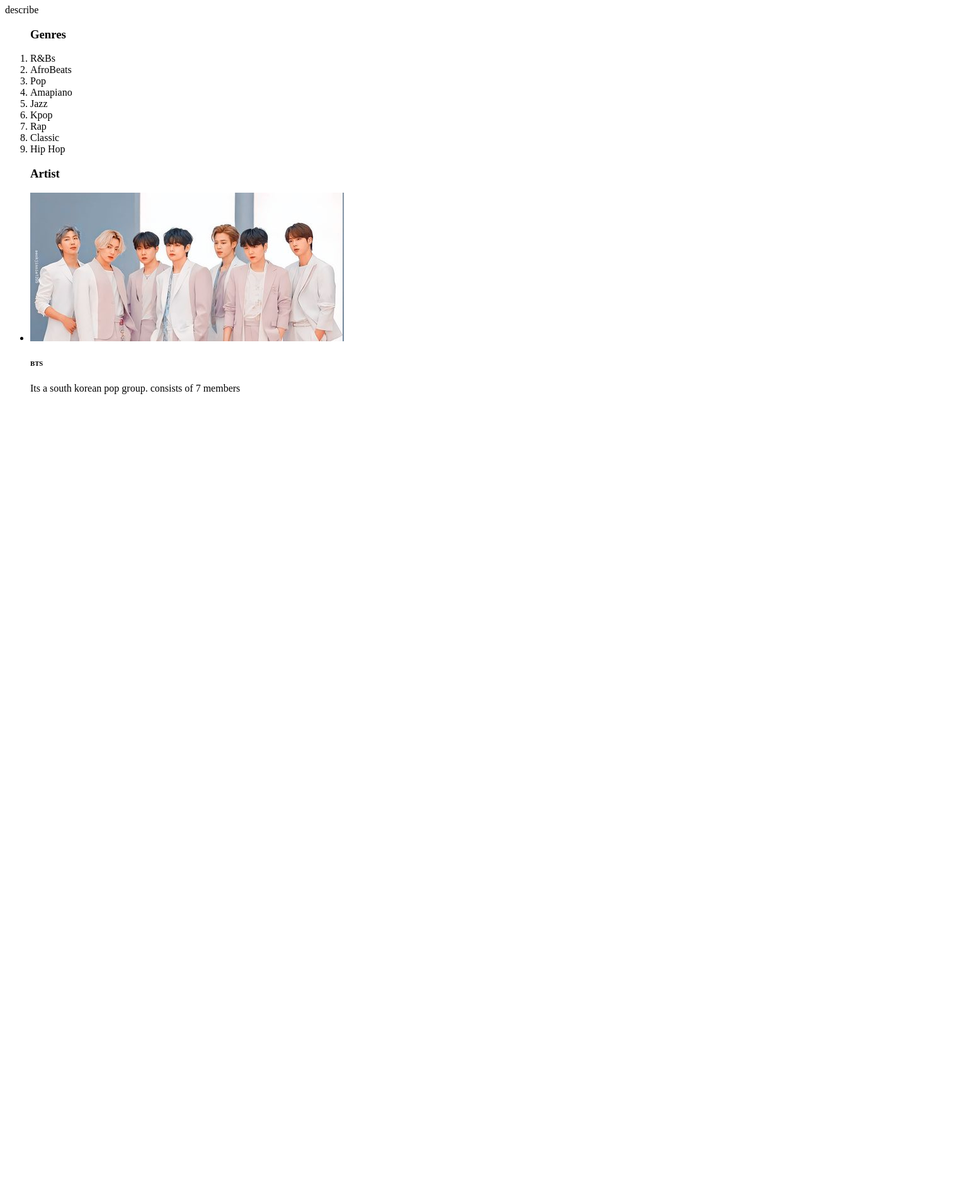
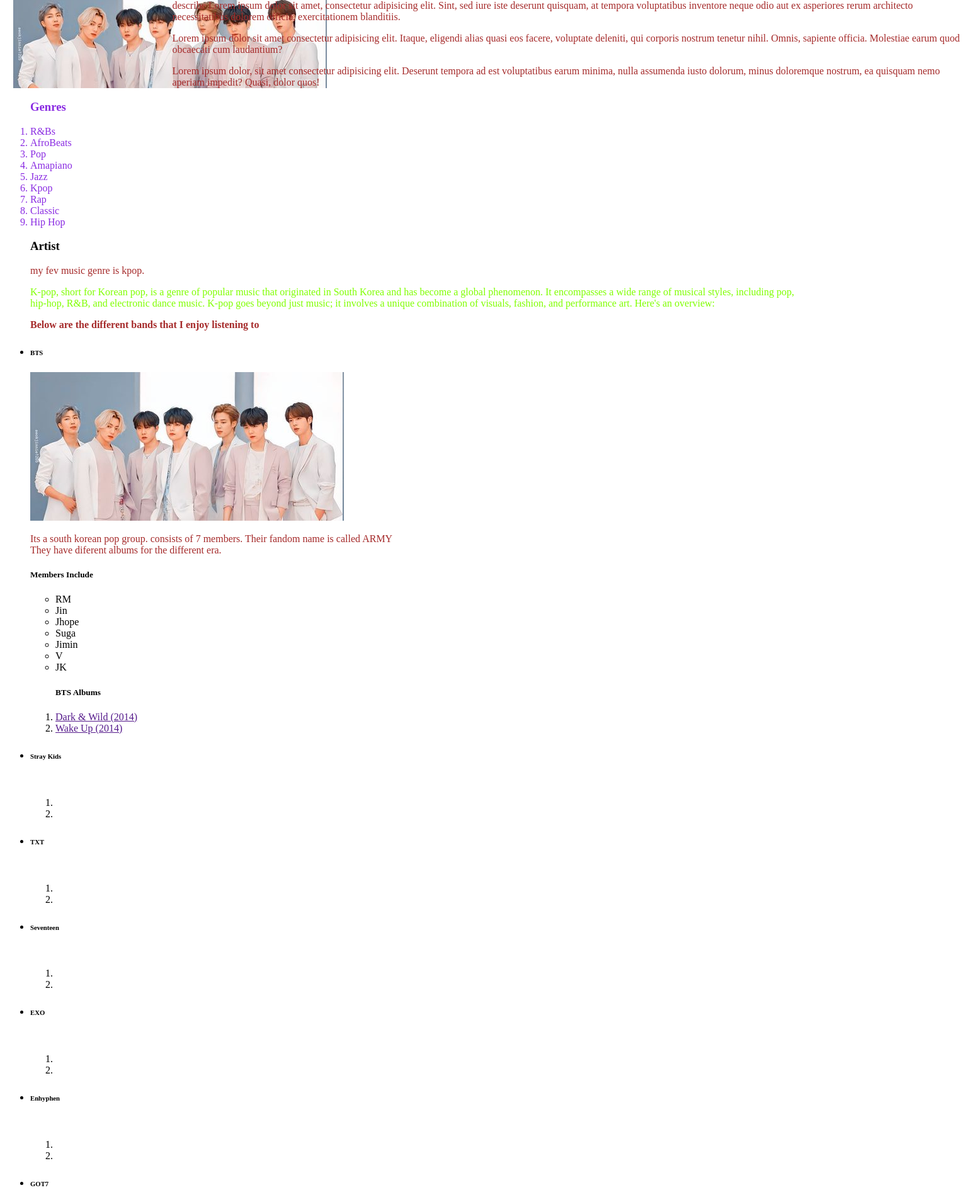
Before and after one commit to hamida-mstafa/music-app, a plain HTML site: page index.html in a window 1280 px wide. Shown: the part 73-1963 px from the top of the page at 63% size, 1537 px wide, since content can reach past the window. Before the commit the page ends 800 px from the top, so only its background shows below. Drawn offline with Linux system fonts and the light colour scheme.

Commit message:
save changes

```diff
--- a/index.html
+++ b/index.html
@@ -1,12 +1,18 @@
 <!DOCTYPE html>
 <html lang="en">
 <head>
+    <link rel="stylesheet" href="./style.css">
     <title>Music-app</title>
 </head>
 <body>
-    <h1>Name</h1>
-    <p>describe</p>
-    <div>
+    <section id="home">
+        <h1>Name</h1>
+        <p>describe Lorem ipsum dolor sit amet, consectetur adipisicing elit. Sint, sed iure iste deserunt quisquam, at tempora voluptatibus inventore neque odio aut ex asperiores rerum architecto necessitatibus dolorem officia, exercitationem blanditiis.</p>
+        <p>Lorem ipsum dolor sit amet consectetur adipisicing elit. Itaque, eligendi alias quasi eos facere, voluptate deleniti, qui corporis nostrum tenetur nihil. Omnis, sapiente officia. Molestiae earum quod obcaecati cum laudantium?</p>
+        <p>Lorem ipsum dolor, sit amet consectetur adipisicing elit. Deserunt tempora ad est voluptatibus earum minima, nulla assumenda iusto dolorum, minus doloremque nostrum, ea quisquam nemo aperiam impedit? Quasi, dolor quos!</p>
+    </section>
+
+    <div class="genres">
         <ol>
             <h3>Genres</h3>
             <li>R&Bs </li>
@@ -24,11 +30,92 @@
     <div>
         <ul>
             <h3>Artist</h3>
+            <p>my fev music genre is kpop.</p>
+            <p id="desc">K-pop, short for Korean pop, is a genre of popular music that originated in South Korea and has become a global phenomenon. It encompasses a wide range of musical styles, including pop, hip-hop, R&B, and electronic dance music. K-pop goes beyond just music; it involves a unique combination of visuals, fashion, and performance art. Here's an overview:</p>
+            <p><strong> Below are the different bands that I enjoy listening to</strong></p>
             <li>
+                <h6>BTS</h6>
                 <img src="./images/a209d4af04890cc86a626e9eac6e70ac.jpg" alt="BTS">
-                <h6>BTS</h6>
-                <p>Its a south korean pop group. consists of 7 members</p>
+                <p>Its a south korean pop group. consists of 7 members. Their fandom name is called ARMY <br>They have diferent albums for the different era.  </p>
+                <h5>Members Include</h5>
+                <ul>
+                    <li>RM</li>
+                    <li>Jin</li>
+                    <li>Jhope</li>
+                    <li>Suga</li>
+                    <li>Jimin</li>
+                    <li>V</li>
+                    <li>JK</li>
+                </ul>
+                <ol>
+                    <h5>BTS Albums</h5>
+                    <li><a href="">Dark & Wild (2014)</a></li>
+                    <li><a href="">Wake Up (2014)</a></li>
+                </ol>
 
+            </li>
+            <li>
+                <h6>Stray Kids</h6>
+                <img src="" alt="">
+                <p></p>
+                <ol>
+                    <li><a href=""></a></li>
+                    <li><a href=""></a></li>
+                </ol>
+            </li>
+            <li>
+                <h6>TXT</h6>
+                <img src="" alt="">
+                <p></p>
+                <ol>
+                    <li><a href=""></a></li>
+                    <li><a href=""></a></li>
+                </ol>
+            </li>
+            <li>
+                <h6>Seventeen</h6>
+                <img src="" alt="">
+                <p></p>
+                <ol>
+                    <li><a href=""></a></li>
+                    <li><a href=""></a></li>
+                </ol>
+            </li>
+            <li>
+                <h6>EXO</h6>
+                <img src="" alt="">
+                <p></p>
+                <ol>
+                    <li><a href=""></a></li>
+                    <li><a href=""></a></li>
+                </ol>
+            </li>
+            <li>
+                <h6>Enhyphen</h6>
+                <img src="" alt="">
+                <p></p>
+                <ol>
+                    <li><a href=""></a></li>
+                    <li><a href=""></a></li>
+                </ol>
+            </li>
+            <li>
+                <h6>GOT7</h6>
+                <img src="" alt="">
+                <p></p>
+                <ol>
+                    <li><a href=""></a></li>
+                    <li><a href=""></a></li>
+                </ol>
+            </li>
+            <li>
+                <h6></h6>
+                <img src="" alt="">
+                <p></p>
+                <ol>
+                    <li><a href=""></a></li>
+                    <li><a href=""></a></li>
+                </ol>
             </li>
         </ul>
     </div>
--- /dev/null
+++ b/style.css
@@ -0,0 +1,24 @@
+#home{
+   background-image: url(./images/a209d4af04890cc86a626e9eac6e70ac.jpg);
+   background-repeat: no-repeat;
+   height: 100%;
+   width: 100%;
+   margin-top: 2%;
+   margin-left: 1%;
+   padding-left: 20%;
+}
+h1{
+    color: blue;
+    font-family: fantasy;
+    font-size: x-large;
+    font-weight: 200;
+}
+p{
+    color: brown;
+}
+.genres{
+    color: blueviolet;
+}
+#desc{
+    color: chartreuse;
+}
```
Also changed, not shown: index1.html (added, +49 -0 lines), styles.css (added).
